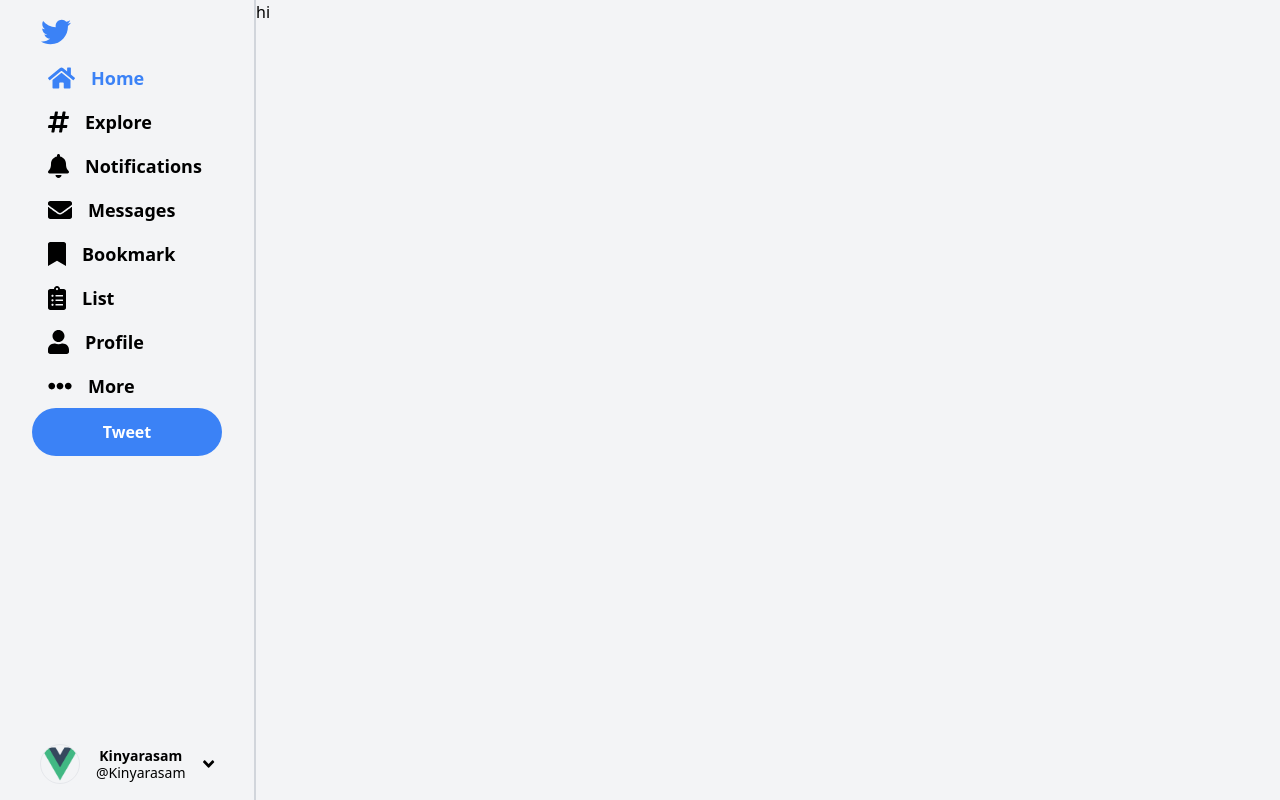
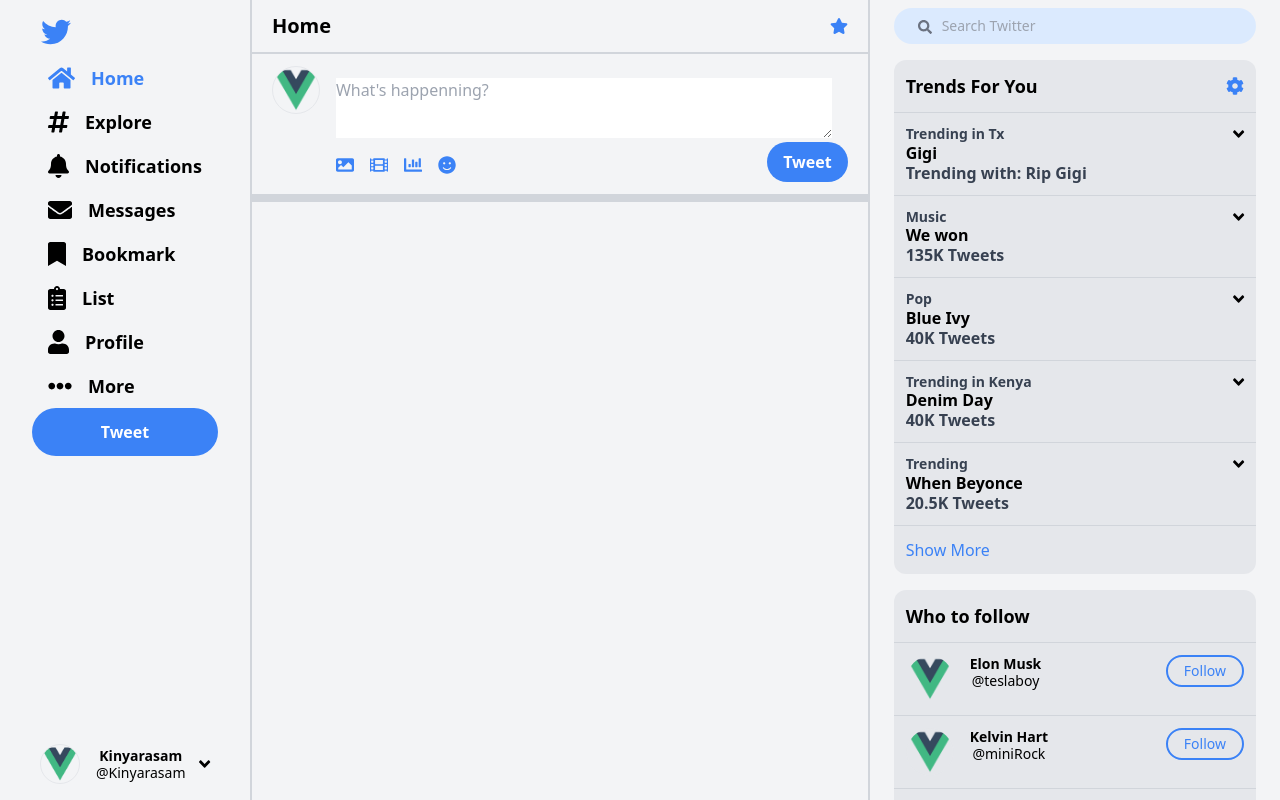
Before and after one commit to Kinyarasam/vue-twitter-clone, a Vue app: page /twitter in a window 1280 px wide. Built offline with nearby package versions, Linux system fonts and the light colour scheme.

Commit message:
responsive trending bar.

```diff
--- a/src/views/layout/home.vue
+++ b/src/views/layout/home.vue
@@ -1,5 +1,5 @@
 <template>
-    <div class="flex container bg-gray-100 min-w-full min-h-screen">
+    <div class="flex container bg-gray-100 min-w-full h-screen">
         <!-- side nav -->
         <div class="md:w-1/5 border-r-2 border-gray-300 px-3 lg:px-8 py-2 flex flex-col justify-between">
             <div class="">
@@ -45,9 +45,74 @@
 
                 </div>
             </div>
-        <!-- </div> -->
+
         </div>
-        hi
+        <!--/ side nav  -->
+        <!-- tweets -->
+        <div class="md:w-1/2 w-full h-full overflow-y-scroll">
+            <div class="px-5 py-3 border-b-2 border-gray-300 w-full flex items-center justify-between">
+                <h1 class="text-xl font-bold">Home</h1>
+                <fa icon="star" class="text-blue-500"/>
+            </div>
+            <div class="px-5 py-3 border-b-8 border-gray-300 flex">
+                <div class="flex-none">
+                    <img src="../../../src/assets/logo.png" alt="profile.png" class="w-12 h-12 rounded-full overflow-hidden border">
+                </div>
+                <form class="w-full px-4 relative">
+                    <textarea placeholder="What's happenning?" class="mt-3 pb-3 w-full focus:outline-none"/>
+                    <div class="flex items-center text-blue-500 my-3 mb-2">
+                        <fa icon="image" class="text-lg mr-4 "/>
+                        <fa icon="film" class="text-lg mr-4"/>
+                        <fa icon="chart-bar" class="text-lg mr-4 "/>
+                        <fa icon="smile" class="text-lg mr-4"/>
+                    </div>
+                    <button class="h-10 px-4 text-white font-semibold bg-blue-500 hover:bg-blue-900 focus:outline-none rounded-full absolute bottom-0 right-0">
+                        Tweet
+                    </button>
+                </form>
+            </div>
+        </div>
+        <!-- /tweets -->
+        <!-- trending -->
+        <div class="md:block hidden w-1/3 min-h-full border-l-2 border-gray-300 py-2 px-6 overflow-y-scroll relative">
+            <input class="pl-12 text-sm rounded-full w-full p-2 bg-blue-100 mb-4" placeholder="Search Twitter"/>
+            <fa icon="search" class="absolute left-0 top-0 mt-5 ml-12 text-sm text-gray-500"/>
+            <div class="w-full rounded-xl bg-gray-200 overflow-hidden">
+                <div class="flex items-center justify-between p-3">
+                    <p class="text-lg font-bold">Trends For You</p>
+                    <fa icon="cog" class="text-lg text-blue-500"/>
+                </div>
+                <button v-for="trend in trending" :key="trend" class="w-full flex justify-between hover:bg-gray-300 p-3 border-t border-gray-300">
+                    <div>
+                        <p class="text-sm font-semibold text-left leading-tight text-gray-700">{{ trend.top }}</p>
+                        <p class="font-bold text-left leading-tight">{{ trend.title }}</p>
+                        <p class="text-left font-semibold leading-tight text-gray-700">{{ trend.bottom }}</p>
+                    </div>
+                    <fa icon="angle-down" class="text-lg"/>
+                </button>
+                <button class="p-3 w-full hover:bg-gray-300 text-left text-blue-500 border-t border-gray-300">
+                    Show More
+                </button>
+            </div>
+            <div class="mt-4 w-full rounded-xl bg-gray-200 overflow-hidden">
+                <div class="p-3">
+                    <p class="text-lg font-bold">Who to follow</p>
+                </div>
+                <button v-for="friend in friends" :key="friend" class="w-full flex hover:bg-gray-300 p-3 border-t border-gray-300">
+                    <img src="../../../src/assets/logo.png" :alt="`${ friend.alt }`" class="w-12 h-12 rounded-full border border-gray-200 overflow-hidden"/>
+                    <!-- <img :src=" `${ friend.src }`" :alt="`${ friend.alt }`" class="w-12 h-12 rounded-full border border-gray-200 overflow-hidden"/> -->
+                        <div class="ml-4">
+                            <p class="text-sm font-bold leading-tight">{{ friend.name }}</p>
+                            <p class="text-sm leading-tight">{{ friend.handle }}</p>
+                        </div>
+                        <button class="text-sm text-blue-500 py-1 px-4 rounded-full border-2 border-blue-500 ml-auto">Follow</button>
+                </button>
+                <button class="p-3 w-full hover:bg-gray-300 text-left text-blue-500 border-t border-gray-300">
+                    Show More
+                </button>
+            </div>
+        </div>
+        <!-- /trending -->
     </div>
 </template>
 
@@ -67,6 +132,19 @@
             ],
             id: "home",
             dropdown: false,
+            trending: [
+                {top: 'Trending in Tx', title: 'Gigi', bottom: 'Trending with: Rip Gigi'},
+                {top: 'Music', title: 'We won', bottom: '135K Tweets'},
+                {top: 'Pop', title: 'Blue Ivy', bottom: '40K Tweets'},
+                {top: 'Trending in Kenya', title: 'Denim Day', bottom: '40K Tweets'},
+                {top: 'Trending', title: 'When Beyonce', bottom: '20.5K Tweets'},
+            ],
+            friends: [
+                {src: 'logo.png', alt: 'Elon Musk', name: 'Elon Musk', handle: '@teslaboy'},
+                {src: '../../../src/assets/logo.png', alt: 'Kelvin', name: 'Kelvin Hart', handle: '@miniRock'},
+                {src: '../../../src/assets/logo.png', alt: 'Adrian', name: 'Adrian Monk', handle: '@detective'},
+                {src: '', name: '', handle: ''},
+            ]
         }
     }
 
```
